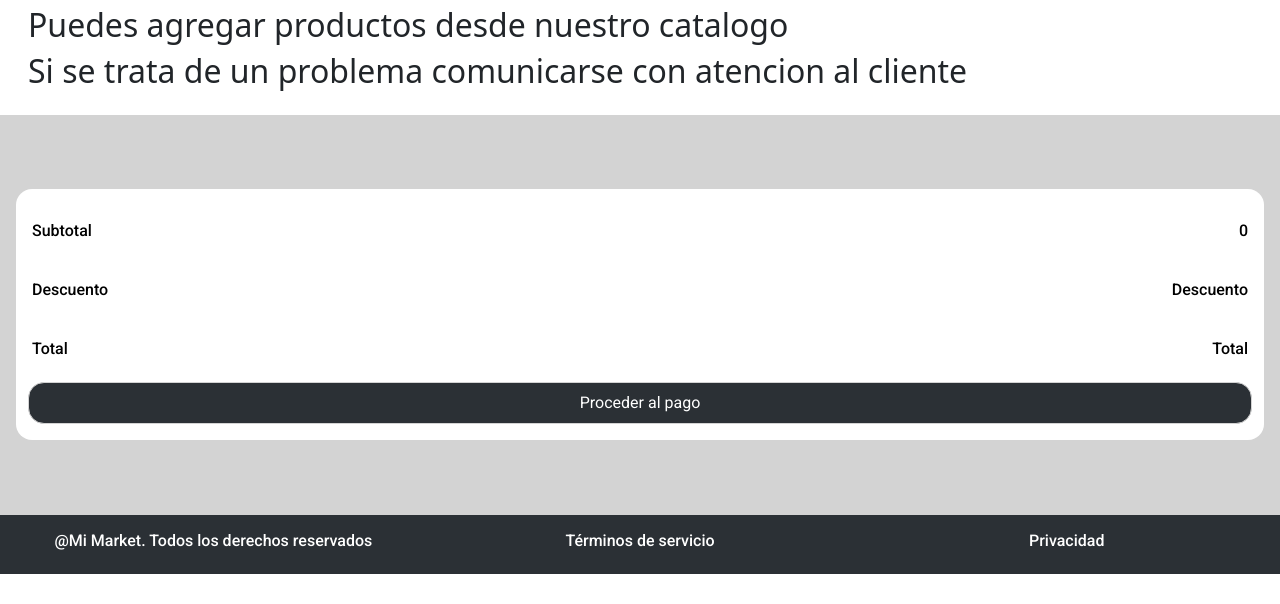
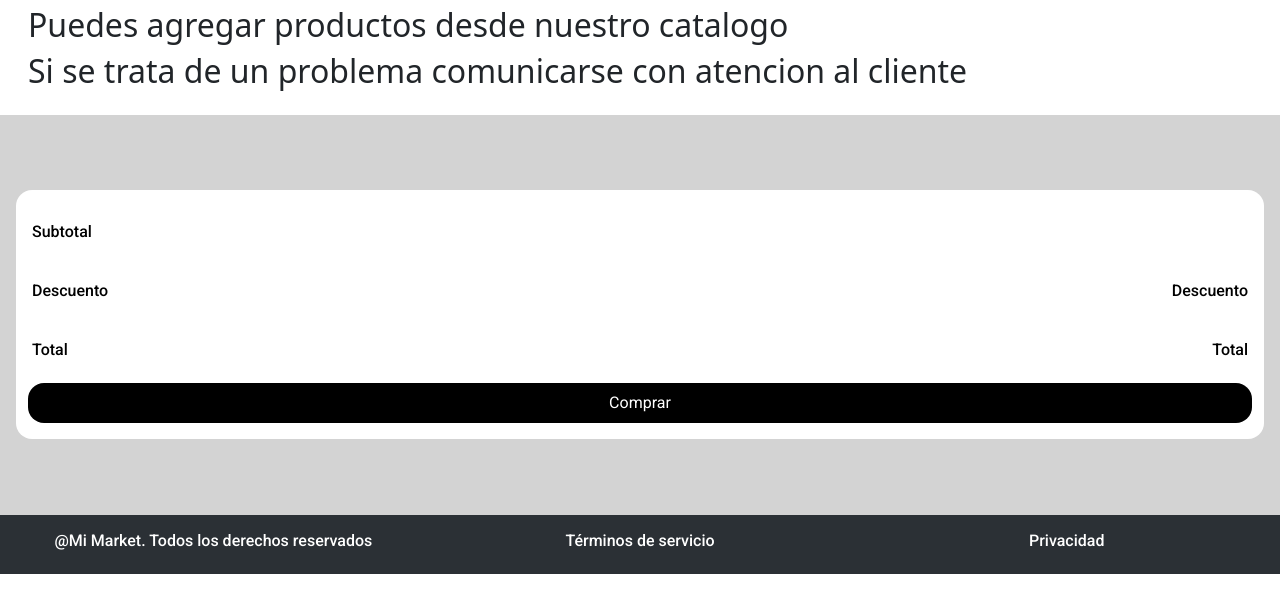
Before and after one commit to MartRomeros/MiniMarket, a Django app: page /carrito in a window 1280 px wide. Shown: the part 196-800 px from the top of the page. Run offline with Django 5.2, Linux system fonts and the light colour scheme.

Commit message:
carrito terminado

```diff
--- a/core/admin.py
+++ b/core/admin.py
@@ -4,3 +4,5 @@ from .models import *
 # Register your models here.
 admin.site.register(Producto)
 admin.site.register(Categoria)
+admin.site.register(Venta)
+admin.site.register(Detalle_venta)
--- a/core/static/css/carrito.css
+++ b/core/static/css/carrito.css
@@ -99,3 +99,15 @@ article > div > .col-6:nth-child(6){
     display: flex;
     justify-content: end;
 }
+
+#btn-comprar{
+    background-color: black;
+    padding: 1vh;
+    border-radius: 2vh;
+
+}
+
+#btn-comprar:hover{
+    text-decoration: none;
+
+}
--- a/core/templates/carrito.html
+++ b/core/templates/carrito.html
@@ -51,7 +51,7 @@ Carrito
           <h6>Subtotal</h6>
         </div>
         <div class="col-6">
-          <h6>{{total}}</h6>
+          <h6></h6>
         </div>
         <div class="col-6">
           <h6>Descuento</h6>
@@ -66,7 +66,7 @@ Carrito
           <h6>Total</h6>
         </div>
         <div class="col-12">
-          <button>Proceder al pago</button>
+          <a href="{% url 'comprar' %}" id="btn-comprar">Comprar</a>
         </div>
       </div>
     </article>
--- a/core/urls.py
+++ b/core/urls.py
@@ -14,4 +14,5 @@ urlpatterns = [
     path('borrar_item/<codigo>',borrar_item,name='borrar_item'),
     path('añadir_item/<codigo>',anadir_item,name='añadir_item'),
     path('limpiar',limpiar,name='limpiar'),
+    path('comprar',comprar,name='comprar'),
 ]
--- a/core/views.py
+++ b/core/views.py
@@ -3,6 +3,7 @@ from django.contrib.auth.views import logout_then_login
 from .forms import *
 from .models import *
 import numpy as np
+
 
 # Create your views here.
 def home(request):
@@ -11,19 +12,15 @@ def home(request):
 def addtocar(request,codigo):
     producto = Producto.objects.get( codigo = codigo )
     carrito = request.session.get("carrito",[])
-    total = request.session.get("total",0)
     for item in carrito:
         if item[0] == codigo:
             item[4] = item[4]+1
             item[3] = item[3] * item[4]
-            total += item[3]
             break
     else:
         carrito.append([codigo,producto.detalle,producto.imagen,producto.precio,1])
 
     request.session["carrito"] = carrito
-    request.session["total"] = total
-    print(total)
     return redirect(to='productos')
 
 def drop_item(request,codigo):
@@ -41,6 +38,7 @@ def drop_item(request,codigo):
     request.session["carrito"] = carrito
     return redirect(to='carrito')
 
+
 def borrar_item(request,codigo):
     carrito = request.session.get("carrito",[])
     for item in carrito:
@@ -51,19 +49,18 @@ def borrar_item(request,codigo):
     request.session["carrito"] = carrito
     return redirect(to='carrito')
 
+
 def anadir_item(request,codigo):
     carrito = request.session.get("carrito",[])
     for item in carrito:
         if item[0] == codigo:
+            producto = Producto.objects.get(codigo=codigo)
             item[4] = item[4]+1
-            item[3] = item[3] * item[4]
+            item[3] = producto.precio * item[4]
             break
 
     request.session["carrito"] = carrito
     return redirect(to='carrito')
-
-
-
 
 
 def limpiar(request):
@@ -93,4 +90,27 @@ def productos(request):
     return render(request,'productos.html',{"productos":productos,"categorias":categorias,"carrito":request.session.get("carrito",[])})
 
 def carrito(request):
-    return render(request,'carrito.html',{"carrito":request.session.get("carrito",[]),"total":request.session.get("total",0)})
+    return render(request,'carrito.html',{"carrito":request.session.get("carrito",[])})
+
+
+def comprar(request):
+
+    carro = request.session.get("carrito",[])
+    total = 0
+    for item in carro:
+        total += item[3]
+        venta = Venta()
+        venta.cliente = request.user
+        venta.total = total
+    venta.save()
+
+    for item in carro:
+        detalle_venta = Detalle_venta()
+        detalle_venta.producto = Producto.objects.get(codigo = item[0])
+        detalle_venta.precio = item[3]
+        detalle_venta.cantidad = item[4]
+        detalle_venta.venta = venta
+        detalle_venta.save()
+        request.session["carrito"] = []
+
+    return redirect(to='home')
```
Also changed, not shown: core/models.py (+16 -0 lines), core/migrations/0002_venta_detalle_venta.py (added), db.sqlite3.
